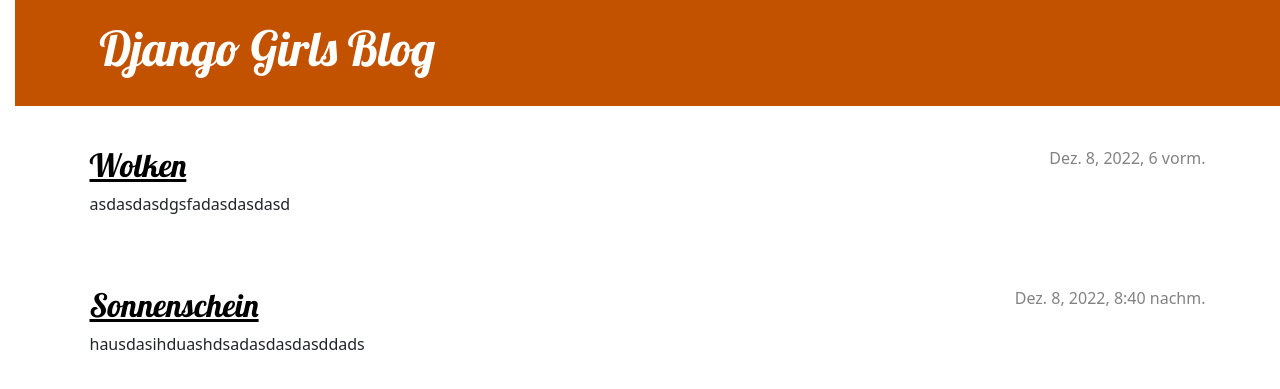
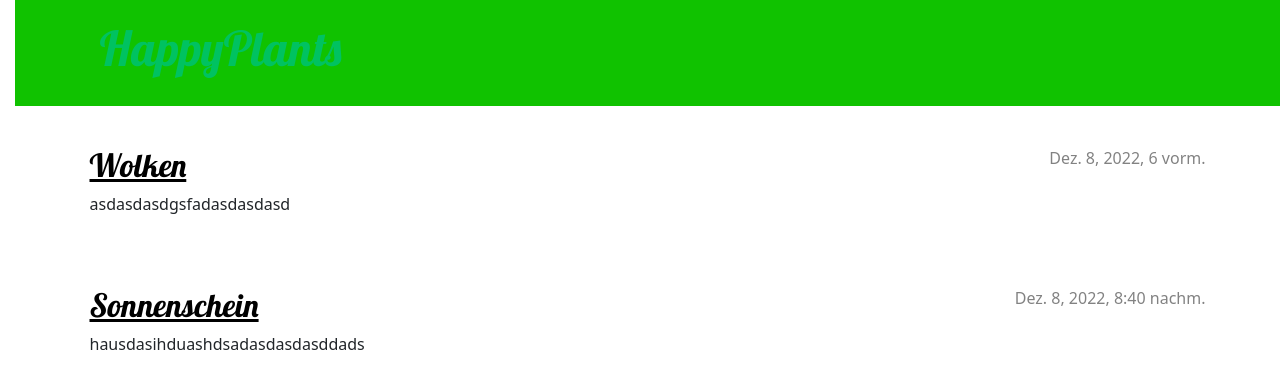
Before and after one commit to DrKartoffel/djangogirls, a Django app: page / in a window 1280 px wide. Shown: the top 389 px of the page. Run offline with Django 3.2, Linux system fonts and the light colour scheme; data comes from the database, SQL or seed files in the repository.

Commit message:
changed name and colors of website

```diff
--- a/blog/static/css/blog.css
+++ b/blog/static/css/blog.css
@@ -1,5 +1,5 @@
 h1 a, h2 a {
-  color: #C25100;
+  color: #10c200;
   font-family: 'Lobster';
 }
 body {
@@ -7,7 +7,7 @@
 }
 
 .page-header {
-  background-color: #C25100;
+  background-color: #10c200;
   margin-top: 0;
   margin-bottom: 40px;
   padding: 20px 20px 20px 40px;
@@ -17,7 +17,7 @@
 .page-header h1 a,
 .page-header h1 a:visited,
 .page-header h1 a:active {
-  color: #ffffff;
+  color: #00c261;
   font-size: 36pt;
   text-decoration: none;
 }
--- a/blog/templates/blog/base.html
+++ b/blog/templates/blog/base.html
@@ -2,7 +2,7 @@
 <!DOCTYPE html>
 <html>
     <head>
-        <title>Django Girls blog</title>
+        <title>HappyPlants</title>
         <link rel="stylesheet" href="https://cdn.jsdelivr.net/npm/bootstrap@5.1.3/dist/css/bootstrap.min.css" integrity="sha384-1BmE4kWBq78iYhFldvKuhfTAU6auU8tT94WrHftjDbrCEXSU1oBoqyl2QvZ6jIW3" crossorigin="anonymous">
         <link href='//fonts.googleapis.com/css?family=Lobster&subset=latin,latin-ext' rel='stylesheet' type='text/css'>
         <link rel="stylesheet" href="{% static 'css/blog.css' %}">
@@ -10,7 +10,7 @@
     <body>
     <header class="page-header">
       <div class="container">
-          <h1><a href="/">Django Girls Blog</a></h1>
+          <h1><a href="/">HappyPlants</a></h1>
       </div>
     </header>
     <main class="container">
```
